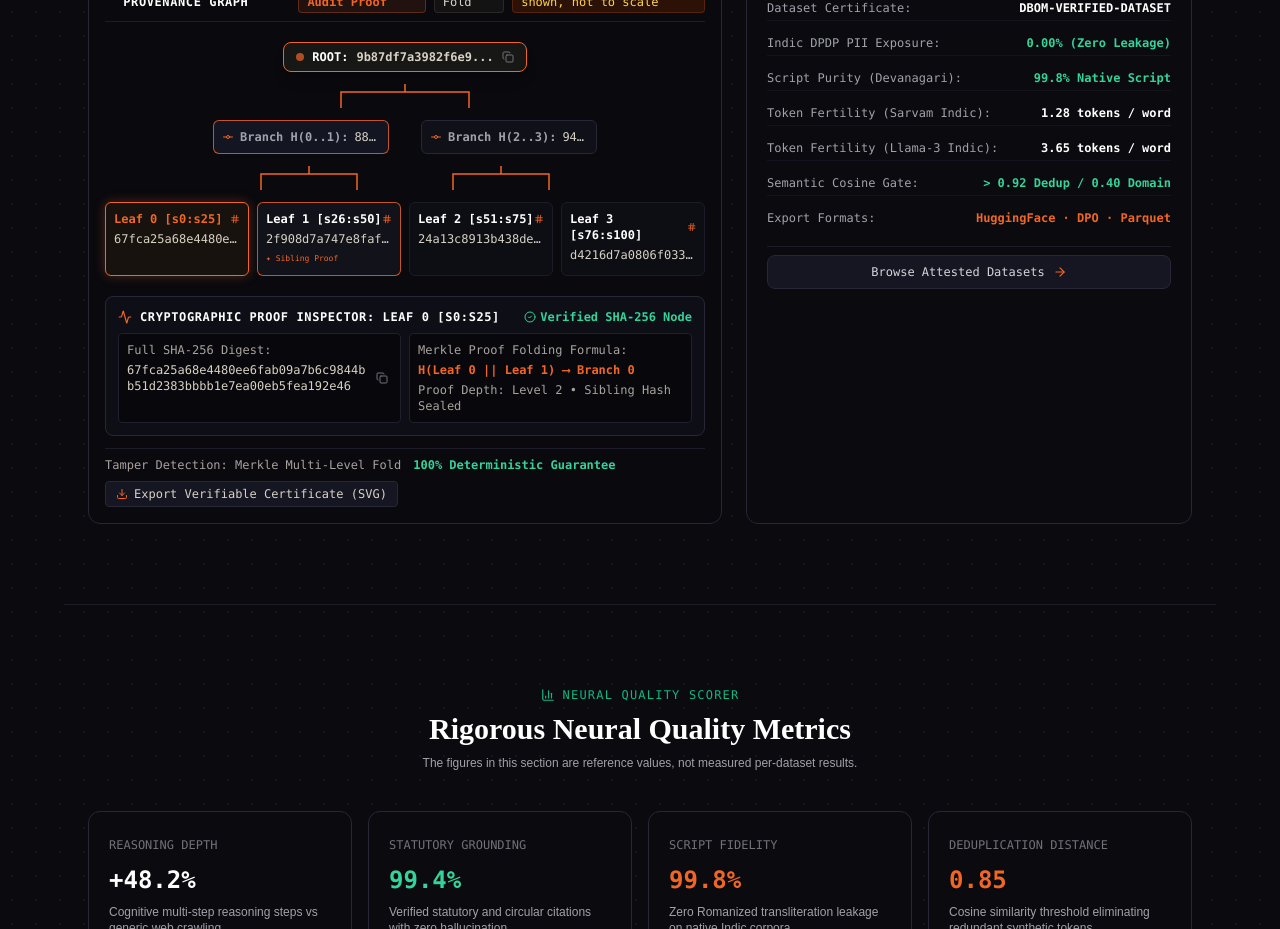
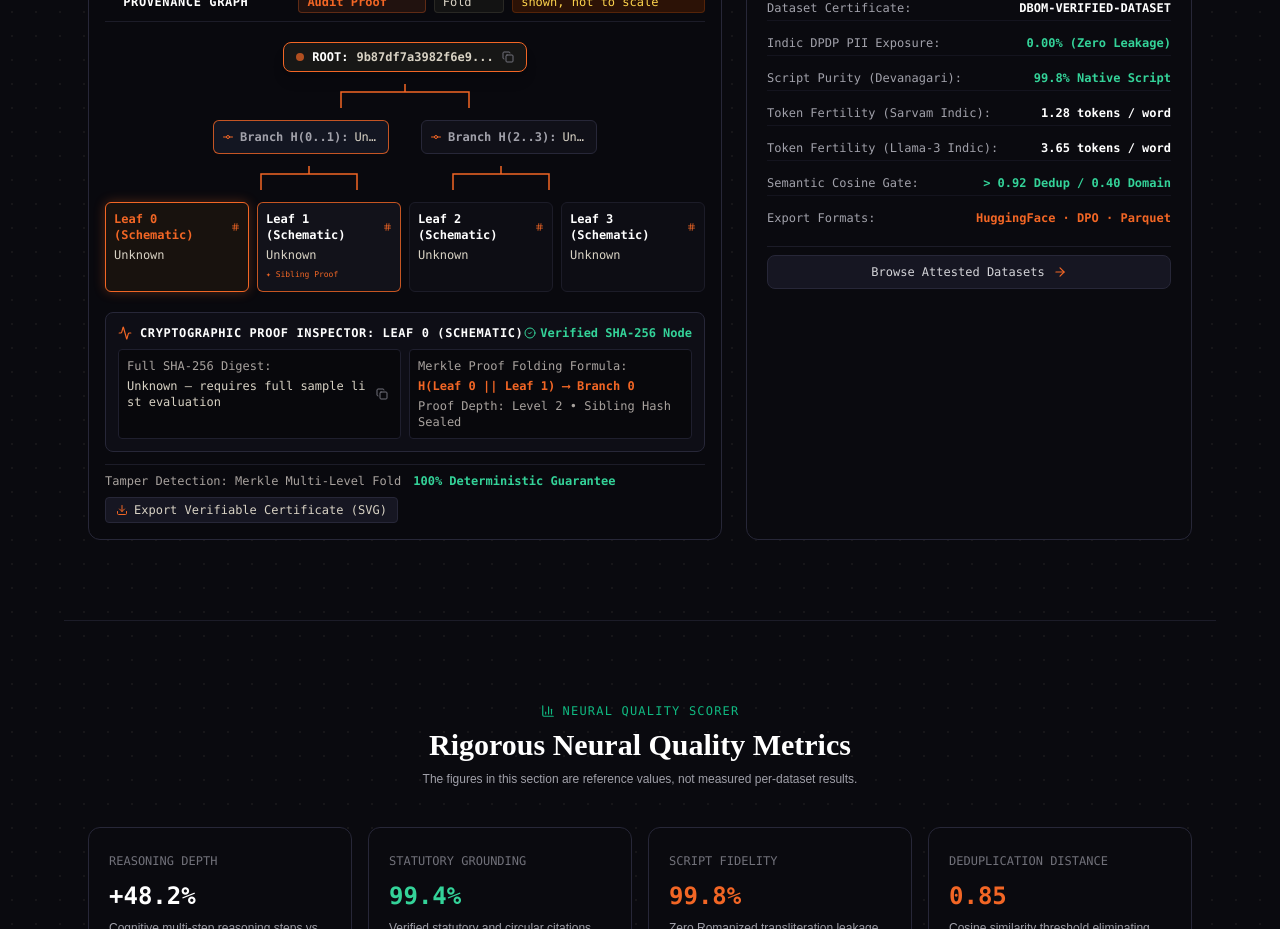
Before and after one commit to Sourabh-Kumar04/RasoSynth_CUTC, a Next.js app in the folder frontend/: page / in a window 1280 px wide. Shown: the part 3000-3929 px from the top of the page. Built offline with nearby package versions, Linux system fonts and the light colour scheme; no server answers.

Commit message:
fix(merkle): remove hardcoded fallback timestamp and fake branch hashes

```diff
--- a/frontend/components/dbom/merkle-tree-graph.tsx
+++ b/frontend/components/dbom/merkle-tree-graph.tsx
@@ -42,7 +42,7 @@ export function MerkleTreeGraph({
 
   const handleDownloadBadge = () => {
     playSuccessChime()
-    const timestamp = issuedAt || '2026-10-28T12:00:00.000Z'
+    const timestamp = issuedAt || 'Unknown'
     const svgContent = `<svg xmlns="http://www.w3.org/2000/svg" width="600" height="240" viewBox="0 0 600 240" fill="none">
   <rect width="600" height="240" rx="16" fill="#0a0a0f" stroke="#272738" stroke-width="2"/>
   <rect x="20" y="20" width="560" height="200" rx="12" fill="#12121a" stroke="#f26625" stroke-opacity="0.3"/>
@@ -74,26 +74,18 @@ export function MerkleTreeGraph({
     URL.revokeObjectURL(url)
   }
 
-  // Deterministic 64-hex SHA-256 branch and leaf derivations
-  const leftBranch = computeSha256(`branch-left:${cleanRoot}`)
-  const rightBranch = computeSha256(`branch-right:${cleanRoot}`)
-  const leaf0Hash = computeSha256(`leaf-0:${leftBranch}`)
-  const leaf1Hash = computeSha256(`leaf-1:${leftBranch}`)
-  const leaf2Hash = computeSha256(`leaf-2:${rightBranch}`)
-  const leaf3Hash = computeSha256(`leaf-3:${rightBranch}`)
-
-  const q = Math.max(1, Math.floor(totalSamples / 4))
-  const s0_label = `Leaf 0 [s0:s${q}]`
-  const s1_label = `Leaf 1 [s${q + 1}:s${q * 2}]`
-  const s2_label = `Leaf 2 [s${q * 2 + 1}:s${q * 3}]`
-  const s3_label = `Leaf 3 [s${q * 3 + 1}:s${totalSamples}]`
+  // Intermediate branches and leaves are schematics unless genuine sample hashes are supplied
+  const s0_label = 'Leaf 0 (Schematic)'
+  const s1_label = 'Leaf 1 (Schematic)'
+  const s2_label = 'Leaf 2 (Schematic)'
+  const s3_label = 'Leaf 3 (Schematic)'
 
   const leaves: MerkleNode[] = [
     {
       id: 'leaf-0',
       label: s0_label,
-      hash: leaf0Hash.slice(0, 16) + '...',
-      fullHash: leaf0Hash,
+      hash: 'Unknown',
+      fullHash: 'Unknown — requires full sample list evaluation',
       level: 2,
       parent: 'branch-left',
       sibling: 'leaf-1',
@@ -102,8 +94,8 @@ export function MerkleTreeGraph({
     {
       id: 'leaf-1',
       label: s1_label,
-      hash: leaf1Hash.slice(0, 16) + '...',
-      fullHash: leaf1Hash,
+      hash: 'Unknown',
+      fullHash: 'Unknown — requires full sample list evaluation',
       level: 2,
       parent: 'branch-left',
       sibling: 'leaf-0',
@@ -112,8 +104,8 @@ export function MerkleTreeGraph({
     {
       id: 'leaf-2',
       label: s2_label,
-      hash: leaf2Hash.slice(0, 16) + '...',
-      fullHash: leaf2Hash,
+      hash: 'Unknown',
+      fullHash: 'Unknown — requires full sample list evaluation',
       level: 2,
       parent: 'branch-right',
       sibling: 'leaf-3',
@@ -122,8 +114,8 @@ export function MerkleTreeGraph({
     {
       id: 'leaf-3',
       label: s3_label,
-      hash: leaf3Hash.slice(0, 16) + '...',
-      fullHash: leaf3Hash,
+      hash: 'Unknown',
+      fullHash: 'Unknown — requires full sample list evaluation',
       level: 2,
       parent: 'branch-right',
       sibling: 'leaf-2',
@@ -135,8 +127,8 @@ export function MerkleTreeGraph({
     'branch-left': {
       id: 'branch-left',
       label: 'Branch H(0..1)',
-      hash: leftBranch.slice(0, 16) + '...',
-      fullHash: leftBranch,
+      hash: 'Unknown',
+      fullHash: 'Unknown — derived from leaf hashes',
       level: 1,
       parent: 'root',
       sibling: 'branch-right',
@@ -145,8 +137,8 @@ export function MerkleTreeGraph({
     'branch-right': {
       id: 'branch-right',
       label: 'Branch H(2..3)',
-      hash: rightBranch.slice(0, 16) + '...',
-      fullHash: rightBranch,
+      hash: 'Unknown',
+      fullHash: 'Unknown — derived from leaf hashes',
       level: 1,
       parent: 'root',
       sibling: 'branch-left',
```
